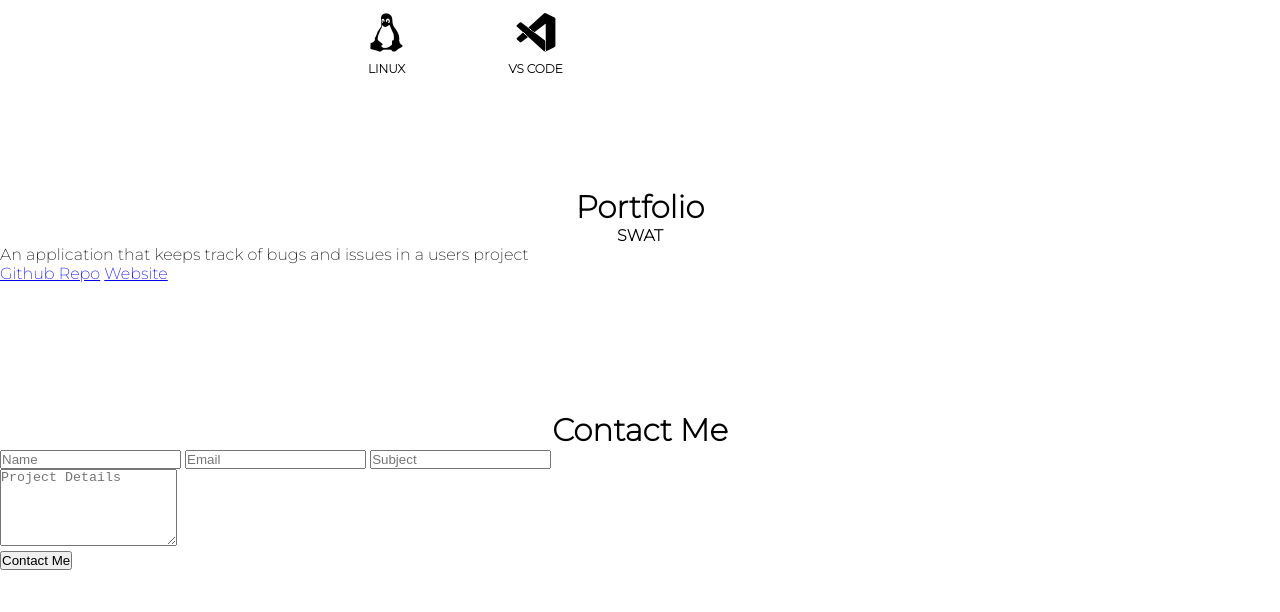
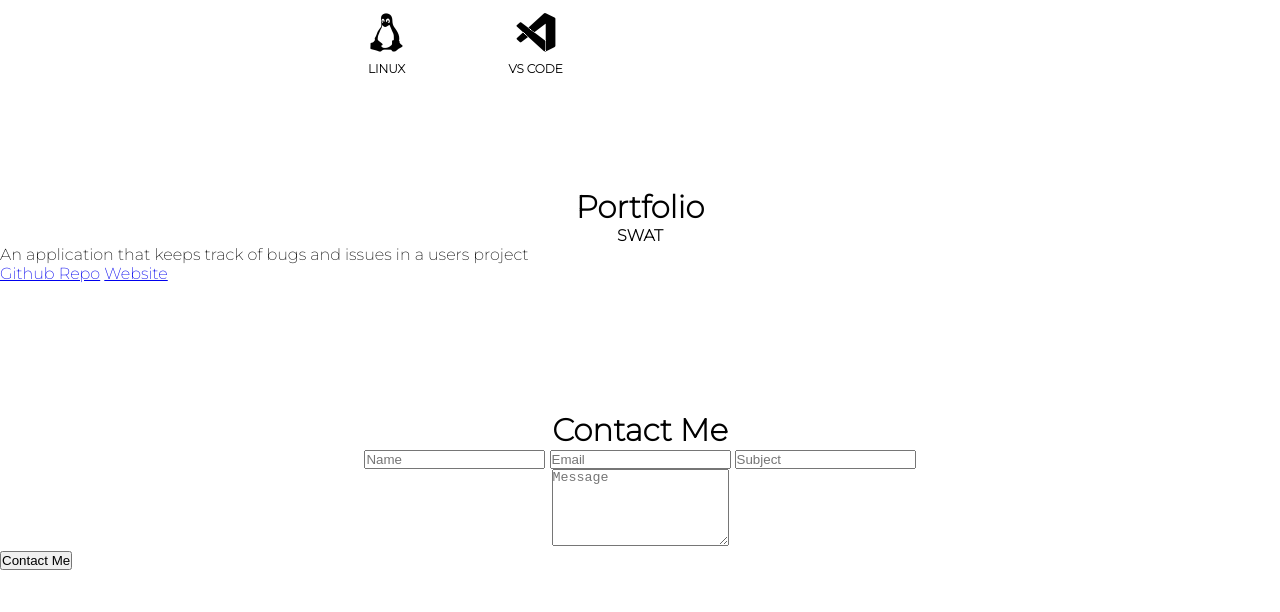
Before and after one commit to cantuc40/portfolio, a website built with Parcel: page index.html in a window 1280 px wide. Shown: the part 1806-2418 px from the top of the page. Built offline with nearby package versions, Linux system fonts and the light colour scheme.

Commit message:
refactoring begins

```diff
--- a/index.html
+++ b/index.html
@@ -245,16 +245,8 @@
       <h1 class="section-title text-center">Contact Me</h1>
       <div class="row mt-4">
           <div class="col-lg-6">
-              <!-- to edit google map goto https://www.embed-map.com type your location, generate html code and copy the html  -->
-              <!--<div style="text-decoration:none; overflow:hidden;max-width:100%;width:500px;height:500px;">
-                <div id="embedmap-display" style="height:100%; width:100%;max-width:100%;">
-                  <iframe style="height:100%;width:100%;border:0;" frameborder="0" src="https://www.google.com/maps/embed/v1/place?q=houston&key=AIzaSyBFw0Qbyq9zTFTd-tUY6dZWTgaQzuU17R8"></iframe>
-                </div>
-                <a class="googlemap-enabler" href="https://dedicatedhosting.pro" id="enablemap-data">here</a>
-                <style>#embedmap-display img{max-width:none!important;background:none!important;font-size: inherit;font-weight:inherit;}</style>
-              </div>-->
+
           </div>
-
           <div class="col-lg-6">
               <!-- form fields -->
               <form>
@@ -262,7 +254,7 @@
                   <input type="email" class="form-control mt-3" placeholder="Email">
                   <input type="text" class="form-control mt-3" placeholder="Subject">
                   <div class="mb-3 mt-3">
-                      <textarea class="form-control" rows="5" id="comment" name="text" placeholder="Project Details"></textarea>
+                      <textarea class="form-control" rows="5" id="comment" name="text" placeholder="Message"></textarea>
                   </div>
               </form>
               <button type="button" class="btn btn-dark mt-3">Contact Me</button>
--- a/style.scss
+++ b/style.scss
@@ -103,7 +103,9 @@ body {
 }
 
 
-
+form {
+    text-align: center;
+}
 
 
 
@@ -210,7 +212,6 @@ p.hero_desc{
 }
 
 
-
 .skills-icons {
     margin-top: 4rem; //4rem
     margin-bottom: -3rem; //-3rem
```
